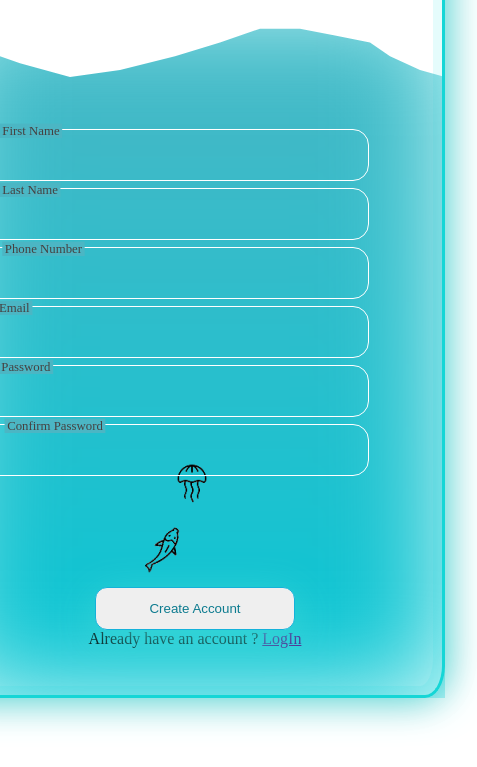
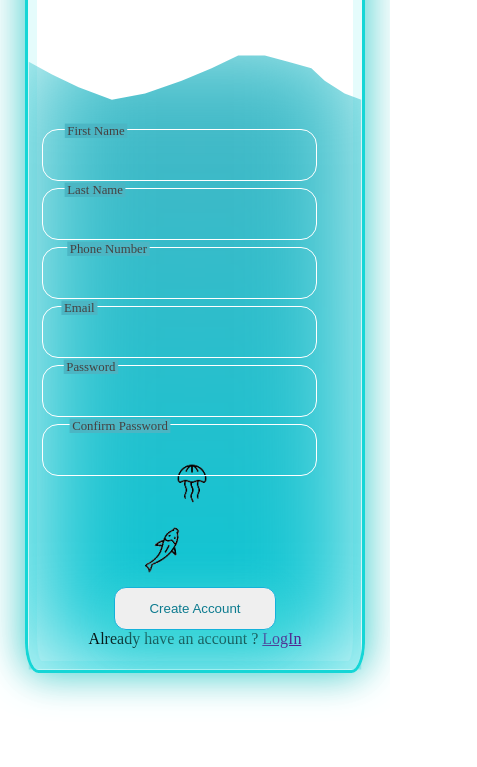
Before and after one commit to elan-thinks/Sign-upForm, a plain HTML site: page index.html in a window 390 px wide. Shown: the part 129-896 px from the top of the page, 477 px wide, since content can reach past the window. Drawn offline with Linux system fonts and the light colour scheme.

Commit message:
gui updated

```diff
--- a/style.css
+++ b/style.css
@@ -9,6 +9,9 @@ body{
     margin: 0;
     overflow: hidden;
     position: relative;
+    display: flex;
+    align-items: center;
+    justify-content: center;
     /* animation: wave 20s ease-in-out infinite; */
     /* background: rgb(19, 20, 20); */
     /* background: rgb(153, 239, 245); */
@@ -16,11 +19,14 @@ body{
 .contianer{
     position: relative;
     display: flex;
-    height: 100vh;
-    width: 100%;
+    flex-wrap: wrap;
+    height: 90vh;
+    width: 500px;
+    /* min-width: 200px; */
     align-items: center;
     justify-content: center;
     background-repeat: no-repeat;
+    /* border: 3px solid red; */
     /* animation: wave 20s ease-in-out infinite; */
 
 }
@@ -93,13 +99,15 @@ body{
   }
 div{
     position: absolute;
-    width: 500px;
-    height: 810px;
+    width: 99%;
+    /* min-width: 45px; */
+    height: 94vh;
+    /* min-height: 800px; */
 
 }
 .box1{
 
-    height: 690px;
+    height: 80vh;
     background: linear-gradient(#4bb6c4,#09c6d4);
     box-shadow: 0 0 40px #08bac7;
     border-radius: 21px;
@@ -140,7 +148,7 @@ div{
     align-items: center;
     justify-content: center;
     flex-direction: column;
-    width: 400px;
+    /* width: 400px; */
 
 
 }
@@ -282,3 +290,31 @@ body .dimmed {
     /* border: 3px solid red; */
     background-color: black;
   }
+
+  @media screen and (max-width: 500px) {
+    .contianer {
+        width: 350px;
+
+    /* border: 8px solid rgb(228, 224, 16); */
+
+    }
+    div{
+        width: 97%;
+        /* min-width: 45px; */
+        height: 90vh;
+
+    }
+    .box1{
+        width: 95%;
+        height: 75vh;
+
+    }
+    fieldset{
+       min-width: 330px;
+
+    }
+    .input{
+        /* width: 50%; */
+
+    }
+  }
```
